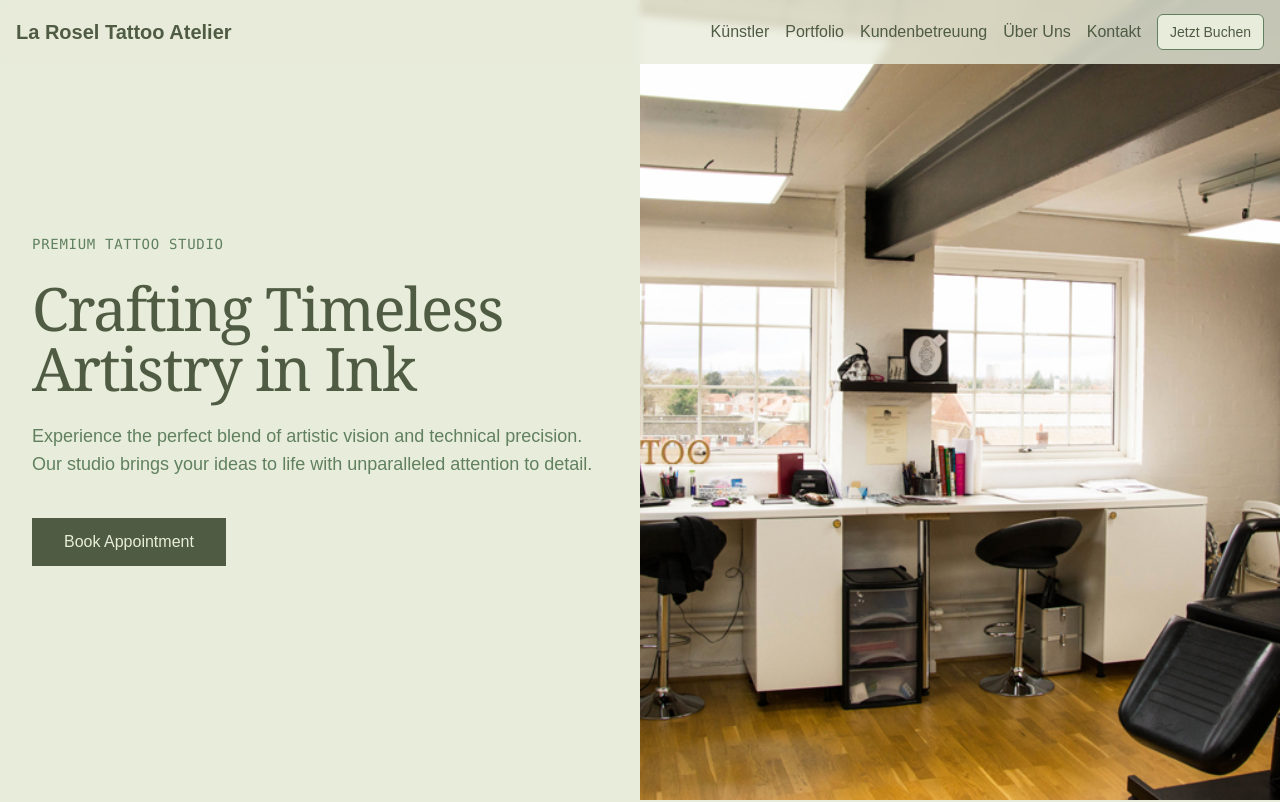
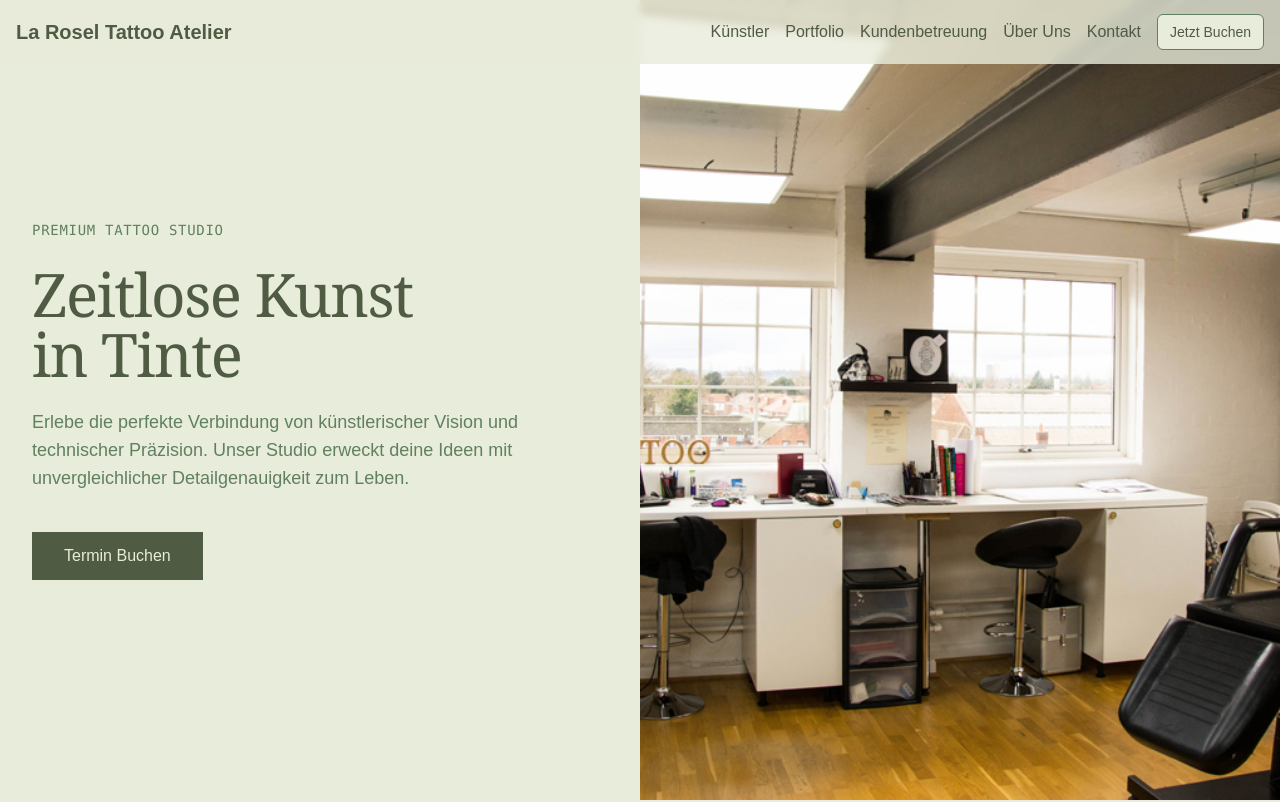
Before and after one commit to matveisch/tattoo-studio, a Next.js app: page / in a window 1280 px wide. Shown: the top 802 px of the page. Built offline with nearby package versions, Linux system fonts and the light colour scheme.

Commit message:
Translate Hero component to German, updating headings, descriptions, and button labels for localization. Enhanced user experience with localized alt text for images, ensuring consistency with the studio's branding.

```diff
--- a/components/Hero.tsx
+++ b/components/Hero.tsx
@@ -12,19 +12,19 @@ export default function Hero() {
               Premium Tattoo Studio
             </p>
             <h1 className="font-serif text-3xl font-light tracking-tight text-foreground sm:text-5xl lg:text-6xl">
-              Crafting Timeless
-              <span className="block">Artistry in Ink</span>
+              Zeitlose Kunst
+              <span className="block">in Tinte</span>
             </h1>
             <p className="mt-6 max-w-xl text-base lg:text-lg leading-relaxed text-muted-foreground">
-              Experience the perfect blend of artistic vision and technical precision. Our studio
-              brings your ideas to life with unparalleled attention to detail.
+              Erlebe die perfekte Verbindung von künstlerischer Vision und technischer Präzision.
+              Unser Studio erweckt deine Ideen mit unvergleichlicher Detailgenauigkeit zum Leben.
             </p>
             <div className="mt-10 flex flex-col sm:flex-row items-start sm:items-center gap-4 sm:gap-x-6">
               <Button
                 asChild
                 className="w-full sm:w-auto rounded-none bg-primary px-8 py-6 text-base font-normal text-primary-foreground hover:bg-primary/90"
               >
-                <Link href="/booking">Book Appointment</Link>
+                <Link href="/booking">Termin Buchen</Link>
               </Button>
             </div>
           </div>
@@ -32,7 +32,7 @@ export default function Hero() {
         <div className="relative lg:order-last order-first">
           <Image
             src="/tattoo-studio-hero.jpg"
-            alt="Tattoo studio interior"
+            alt="Tattoo Studio Innenansicht"
             width={1000}
             height={1000}
             className="w-full h-full object-cover"
```
